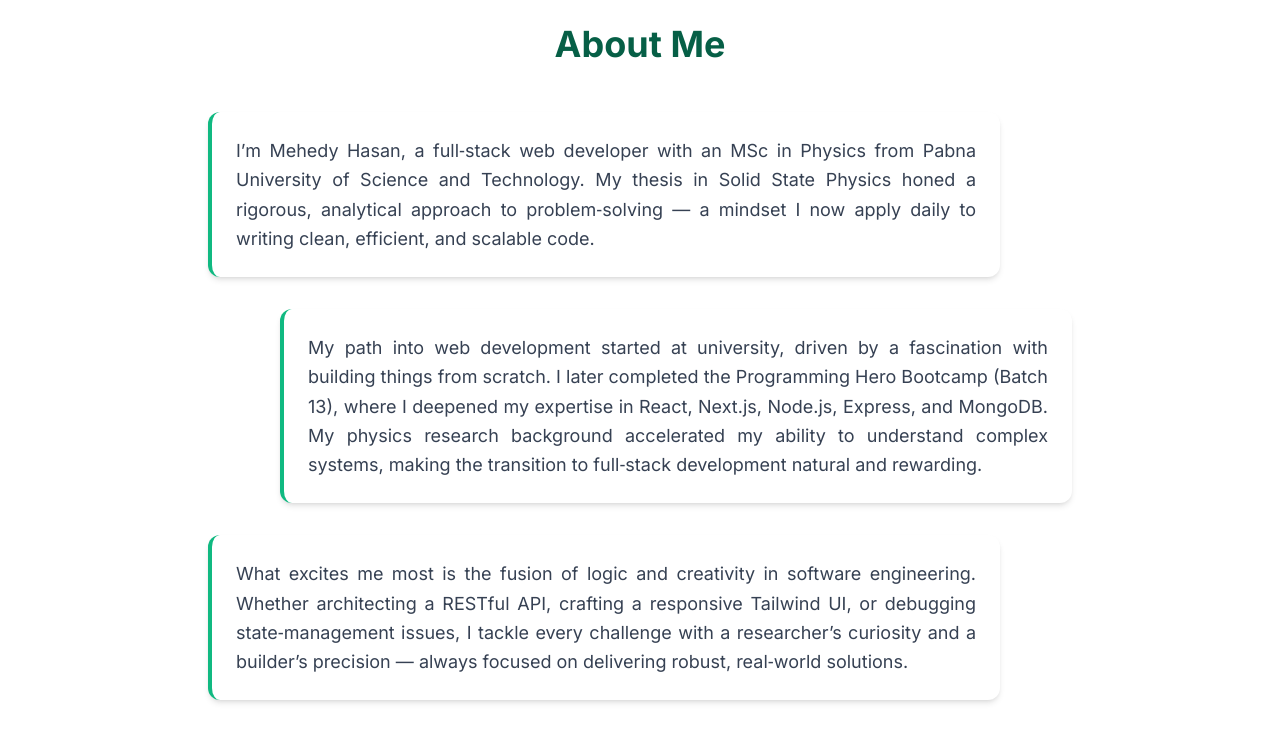
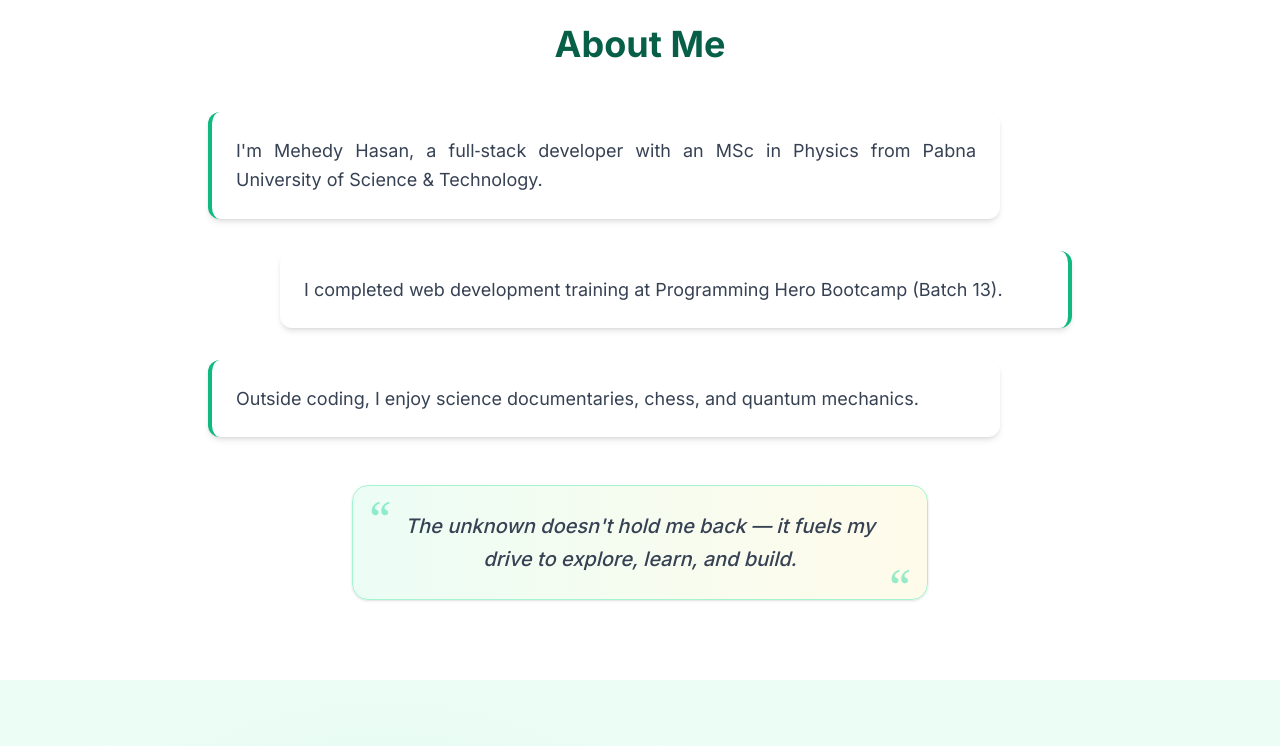
Before and after one commit to mehedyPUST/portfolio-client, a Next.js app: page / in a window 1280 px wide. Shown: the part 920-1666 px from the top of the page. Built offline with nearby package versions, Linux system fonts and the light colour scheme; no server answers.

Commit message:
Alternate border left/right on About section paragraph cards

```diff
--- a/src/components/About.jsx
+++ b/src/components/About.jsx
@@ -26,9 +26,9 @@ export default function About() {
     const paragraphs = aboutData?.paragraphs?.length
         ? aboutData.paragraphs
         : [
-            "I’m Mehedy Hasan, a full‑stack web developer with an MSc in Physics from Pabna University of Science and Technology. My thesis in Solid State Physics honed a rigorous, analytical approach to problem‑solving — a mindset I now apply daily to writing clean, efficient, and scalable code.",
-            "My path into web development started at university, driven by a fascination with building things from scratch. I later completed the Programming Hero Bootcamp (Batch 13), where I deepened my expertise in React, Next.js, Node.js, Express, and MongoDB. My physics research background accelerated my ability to understand complex systems, making the transition to full‑stack development natural and rewarding.",
-            "What excites me most is the fusion of logic and creativity in software engineering. Whether architecting a RESTful API, crafting a responsive Tailwind UI, or debugging state‑management issues, I tackle every challenge with a researcher’s curiosity and a builder’s precision — always focused on delivering robust, real‑world solutions.",
+            "I'm Mehedy Hasan, a full‑stack developer with an MSc in Physics from Pabna University of Science & Technology.",
+            "I completed web development training at Programming Hero Bootcamp (Batch 13).",
+            "Outside coding, I enjoy science documentaries, chess, and quantum mechanics.",
         ];
 
     return (
@@ -49,6 +49,7 @@ export default function About() {
                         <div className="space-y-6 md:space-y-8">
                             {paragraphs.map((p, i) => {
                                 const isEven = i % 2 === 0;
+
                                 return (
                                     <motion.div
                                         key={i}
@@ -58,7 +59,7 @@ export default function About() {
                                         transition={{ duration: 0.5, delay: i * 0.1 }}
                                         className={`
                       relative bg-white dark:bg-gray-800 rounded-xl p-6 shadow-md
-                      border-l-4 border-emerald-500
+                      ${isEven ? 'border-l-4' : 'border-r-4'} border-emerald-500
                       md:w-11/12
                       ${isEven ? 'md:mr-auto' : 'md:ml-auto'}
                     `}
@@ -89,7 +90,7 @@ export default function About() {
                                 </span>
 
                                 <p className="relative text-gray-700 dark:text-gray-300 text-lg md:text-xl italic font-medium leading-relaxed px-4">
-                                    The unknown doesn’t hold me back — it fuels my drive to explore, learn, and build.
+                                    The unknown doesn't hold me back — it fuels my drive to explore, learn, and build.
                                 </p>
                             </div>
                         </motion.div>
```
